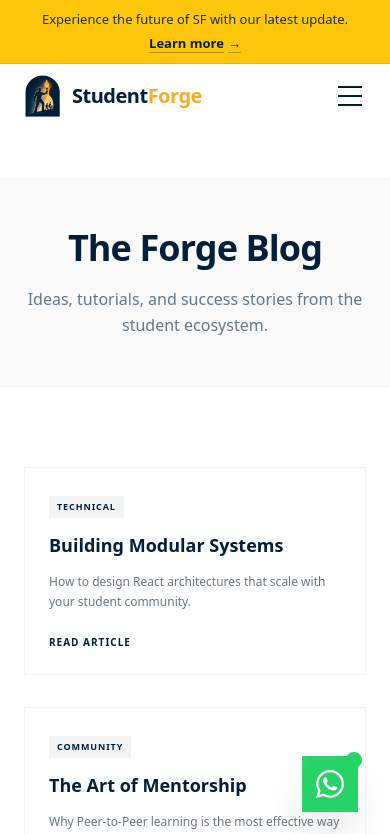
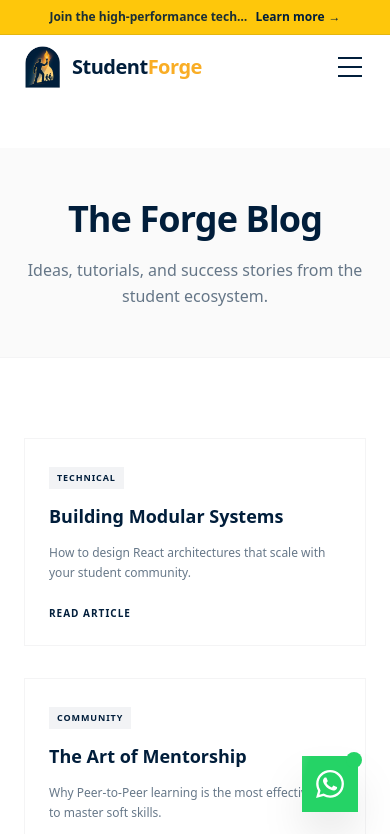
Before and after one commit to ckr-redlinedatavault/Student-Forge, a Next.js app: page /blog in a window 390 px wide. Shown: the top 834 px of the page. Built offline with nearby package versions, Linux system fonts and the light colour scheme.

Commit message:
Optimize TopBanner for single-line mobile responsiveness and update content

```diff
--- a/components/TopBanner.tsx
+++ b/components/TopBanner.tsx
@@ -4,23 +4,24 @@ import React from "react";
 
 const TopBanner = () => {
     return (
-        <div className="relative w-full bg-[#FEC70B] py-2.5 text-forge-navy border-b border-forge-navy/10 shadow-sm">
-            <div className="container mx-auto px-4 flex items-center justify-center gap-3 text-[13px] sm:text-sm font-medium">
+        <div className="relative w-full bg-[#FEC70B] py-2 text-forge-navy border-b border-forge-navy/10 shadow-sm overflow-hidden">
+            <div className="container mx-auto px-4 flex items-center justify-center gap-2 text-[12px] sm:text-[13px] font-bold">
 
                 {/* Refined Pill Badge */}
                 <span className="hidden sm:flex items-center justify-center px-2.5 py-0.5 rounded-full bg-forge-navy/10 border border-forge-navy/10 text-[10px] font-bold uppercase tracking-widest text-forge-navy">
                     New
                 </span>
 
-                {/* Text & Animated Link */}
-                <p className="flex items-center flex-wrap justify-center gap-x-1.5 gap-y-1 text-center">
-                    <span className="text-forge-navy/90">Experience the future of SF with our latest update.</span>
+                {/* Text & Animated Link - Strictly Single Line */}
+                <p className="flex items-center justify-center gap-1.5 whitespace-nowrap overflow-hidden">
+                    <span className="text-forge-navy/90 truncate max-w-[200px] xs:max-w-none">
+                        Join the high-performance technical ecosystem.
+                    </span>
                     <a
-                        href="#"
-                        className="group inline-flex items-center gap-1 font-semibold text-forge-navy hover:text-black transition-colors underline underline-offset-4 decoration-forge-navy/30 hover:decoration-black"
+                        href="/learn"
+                        className="group inline-flex items-center gap-1 font-bold text-forge-navy hover:text-black transition-colors"
                     >
                         Learn more
-                        {/* Arrow animate on hover */}
                         <span aria-hidden="true" className="inline-block transition-transform duration-300 group-hover:translate-x-1">
                             &rarr;
                         </span>
```
